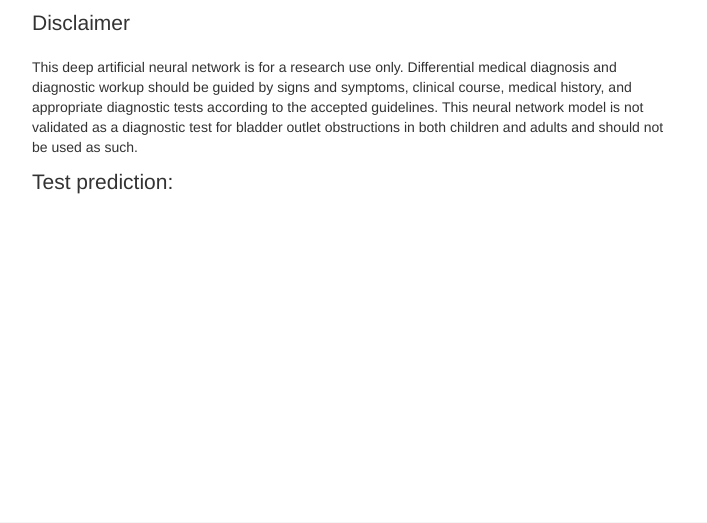
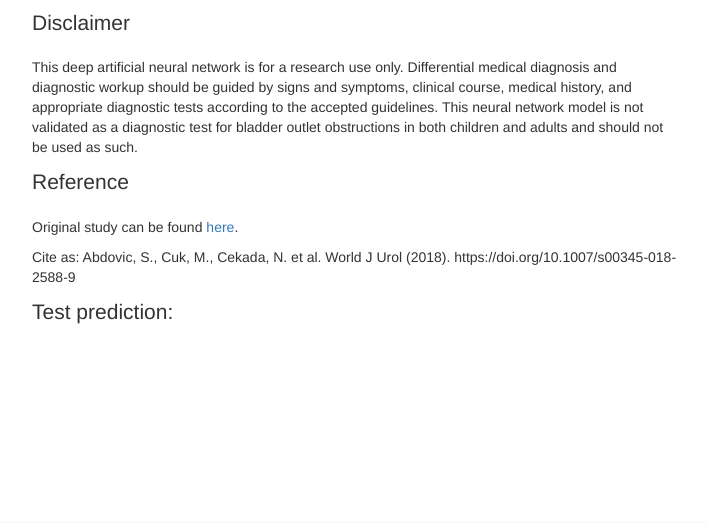
Before and after one commit to slavenabd/isitpuo_ANN, a Flask app: template templates/isitpuo_webpage_flask_template.html in a window 1280 px wide. Shown: the part 218-741 px from the top of the page, without its empty margins (283-990 px from the left). Run offline with Flask 2, Linux system fonts and the light colour scheme; the template is opened without the code that fills it, so the values that code supplies are empty; some libraries are stand-ins or nearby versions.

Commit message:
Update isitpuo_webpage_flask_template.html

```diff
--- a/templates/isitpuo_webpage_flask_template.html
+++ b/templates/isitpuo_webpage_flask_template.html
@@ -62,6 +62,9 @@
         <p>isitpuo_ANN is a deep artificial neural network that classifies uroflowmetry reports from boys with lower urinary tract symptoms and predicts the probability of finding the late-presenting posterior urethral valve if cystoscopy is performed.</p>
         <p class="lead">Disclaimer</p>
         <p>This deep artificial neural network is for a research use only. Differential medical diagnosis and diagnostic workup should be guided by signs and symptoms, clinical course, medical history, and appropriate diagnostic tests according to the accepted guidelines. This neural network model is not validated as a diagnostic test for bladder outlet obstructions in both children and adults and should not be used as such.</p>
+        <p class="lead">Reference</p>
+        <p>Original study can be found <a href="https://link.springer.com/epdf/10.1007/s00345-018-2588-9?author_access_token=zcdOEwBhm6ljGPRHd8l25Pe4RwlQNchNByi7wbcMAY4saoFb4UdT4u5DHP8E48UWqhEJkZ7ViunGSBZTA9awWbixwHKnV4jNw95v4Wkf_4nnn1KwbVboTrMgXvp0gv15qoFLVFyDRHDet8RsnIGjUg%3D%3D">here</a>.</p>
+        <p>Cite as: Abdovic, S., Cuk, M., Cekada, N. et al. World J Urol (2018). https://doi.org/10.1007/s00345-018-2588-9</p>
         <p class="lead">Test prediction:</p>
         <p>
           {%- if request.path == "/" %}
```
